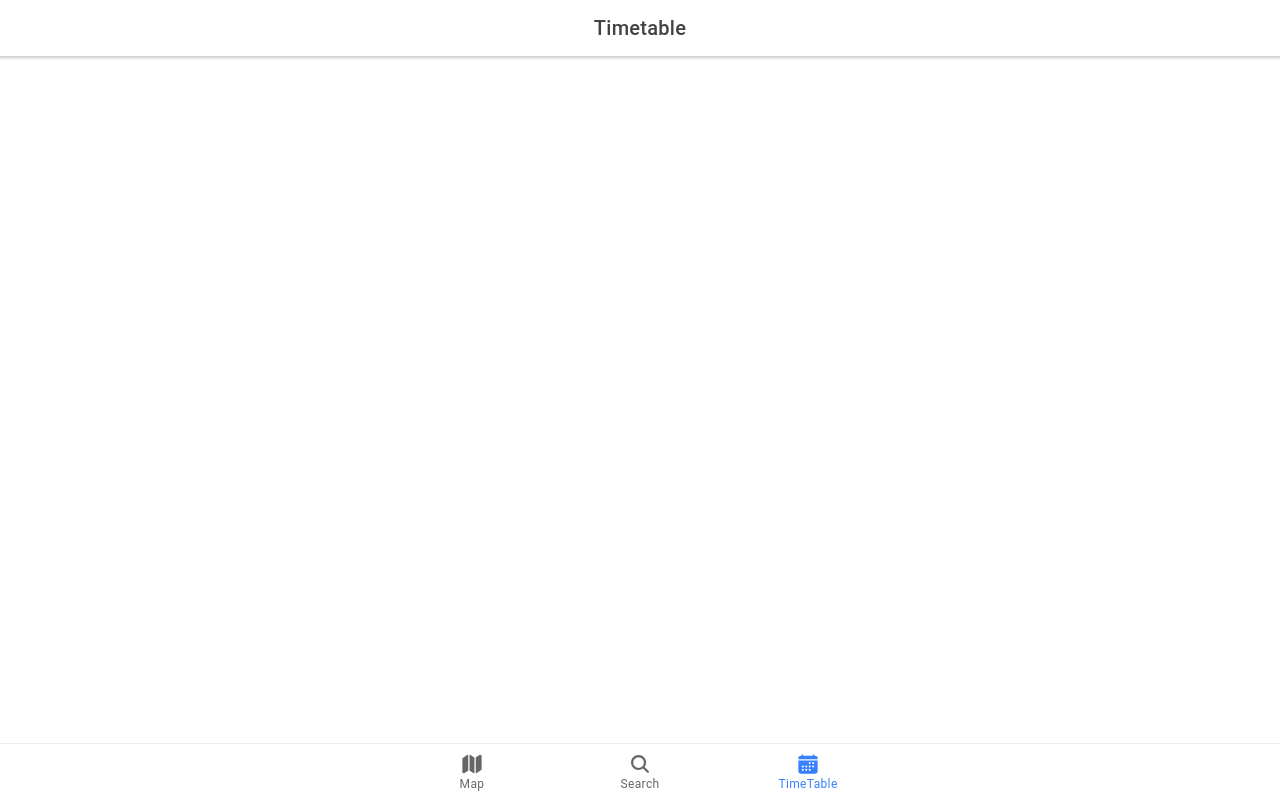
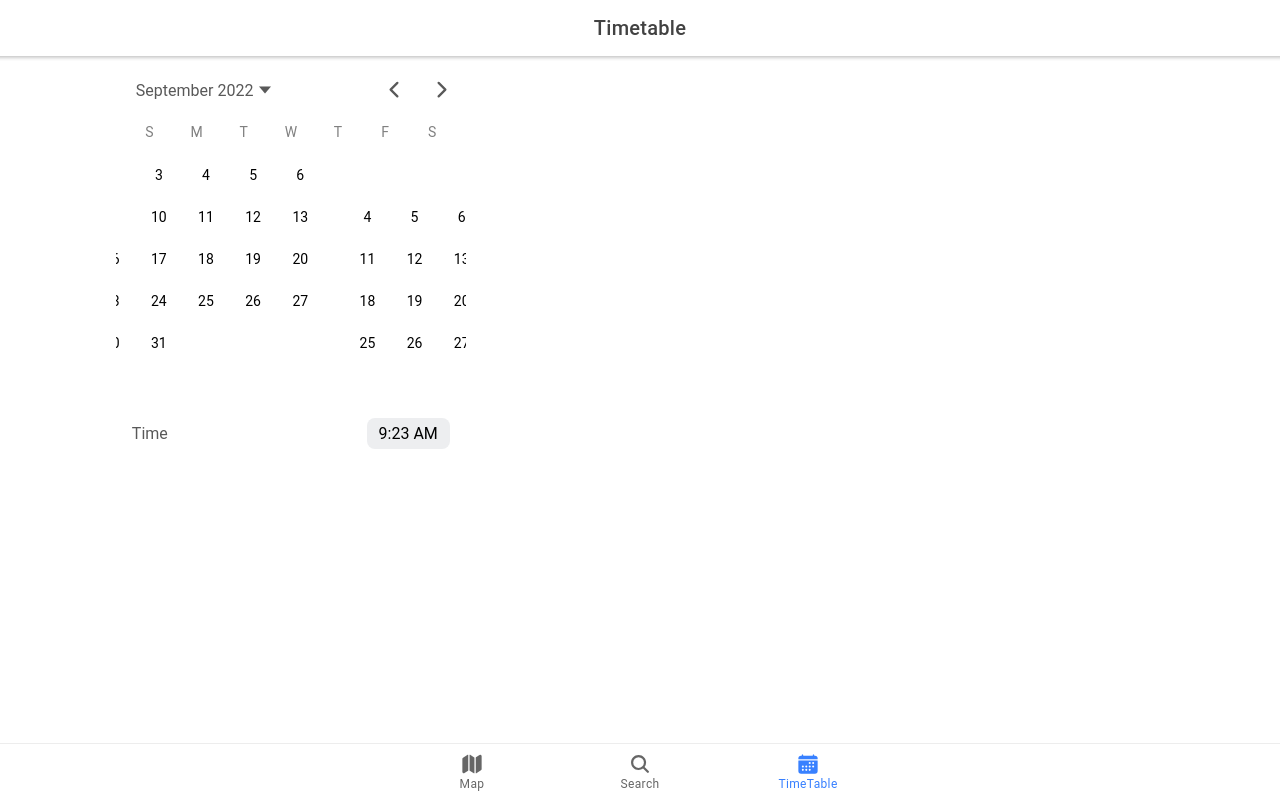
Before and after one commit to Darlane1/cdu-map, a React (Create React App) app: page /tab3 in a window 1280 px wide. Built offline with nearby package versions, Linux system fonts and the light colour scheme; no server answers; sample sign-in values are in the browser's storage.

Commit message:
trying to test firebase
added some javascript

```diff
--- a/firebase.js
+++ b/firebase.js
@@ -3,6 +3,7 @@
 // Import the functions you need from the SDKs you need
 import { initializeApp } from "firebase/app";
 import { getAnalytics } from "firebase/analytics";
+import {getFirestore} from "@firebase/firestore"
 // TODO: Add SDKs for Firebase products that you want to use
 // https://firebase.google.com/docs/web/setup#available-libraries
 
@@ -20,4 +21,6 @@ const firebaseConfig = {
 
 // Initialize Firebase
 const app = initializeApp(firebaseConfig);
+export const db = getFirestore(app)
 const analytics = getAnalytics(app);
+const firestore = getFirestore(app)
--- a/package.json
+++ b/package.json
@@ -7,6 +7,7 @@
     "@awesome-cordova-plugins/sqlite": "^5.46.0",
     "@capacitor/app": "4.0.1",
     "@capacitor/core": "^4.1.0",
+    "@capacitor/google-maps": "^4.3.0",
     "@capacitor/haptics": "4.0.1",
     "@capacitor/keyboard": "4.0.1",
     "@capacitor/status-bar": "4.0.1",
--- a/src/App.tsx
+++ b/src/App.tsx
@@ -60,6 +60,7 @@ const cdubase = initializeApp(FirebaseConfig);
 setupIonicReact();
 
 const App: React.FC = () => (
+
   <IonApp>
     <IonReactRouter>
       <IonTabs>
--- /dev/null
+++ b/src/components/AppComponents.tsx
@@ -0,0 +1,12 @@
+import App from "../App";
+
+
+function AppComponents(){
+
+  function buttonClick(){
+    alert('Hi!')
+  }
+
+}
+
+  export default AppComponents;
--- a/src/index.tsx
+++ b/src/index.tsx
@@ -3,6 +3,9 @@ import { createRoot } from 'react-dom/client';
 import App from './App';
 import * as serviceWorkerRegistration from './serviceWorkerRegistration';
 import reportWebVitals from './reportWebVitals';
+
+//seriously unsure if i should be putting this here?
+import { initializeApp } from 'firebase/app';
 
 const container = document.getElementById('root');
 const root = createRoot(container!);
--- a/src/pages/Tab1.tsx
+++ b/src/pages/Tab1.tsx
@@ -18,22 +18,22 @@ const Tab1: React.FC = () => {
       <IonContent fullscreen>
         <IonHeader collapse="condense">
           <IonToolbar>
-
           </IonToolbar>
         </IonHeader>
+
         <ExploreContainer name="Map" />
-      </IonContent>
-
         <IonGrid>
           <IonRow>
-        <IonCol>
+            <IonCol></IonCol>
+            <IonCol size='10'>
               <IonItem>
                 There should be a map here
               </IonItem>
             </IonCol>
+            <IonCol></IonCol>
           </IonRow>
         </IonGrid>
-
+      </IonContent>
     </IonPage>
   );
 };
--- a/src/pages/Tab2.tsx
+++ b/src/pages/Tab2.tsx
@@ -2,9 +2,14 @@ import { IonContent, IonHeader, IonPage, IonSearchbar, IonTitle, IonToolbar, Ion
 import { connectFunctionsEmulator } from 'firebase/functions';
 import { trashBin } from 'ionicons/icons';
 import ExploreContainer from '../components/ExploreContainer';
+//not working// import AppComponents from '../components/AppComponents';
 import './Tab2.css';
+import React from 'react';
 
-
+//javascript
+function buttonClick(){
+  alert('Hi!')
+}
 
 //Pages are split into a 12 column grid//
 const Tab2: React.FC = () => {
@@ -20,6 +25,7 @@ const Tab2: React.FC = () => {
         <IonHeader collapse="condense">
         </IonHeader>
 
+        <ExploreContainer name="Search" />
 
         <IonGrid>
           <IonRow>
@@ -58,12 +64,12 @@ const Tab2: React.FC = () => {
           <IonRow>
           <IonCol></IonCol>
             <IonCol size="10" class="ion-text-center">
-          <IonButton >This is a button</IonButton>
+              <IonButton onClick={buttonClick}>This is a button</IonButton>
             </IonCol>
             <IonCol></IonCol>
           </IonRow>
 
-      <IonRow id="cards">
+      <IonRow id="searchResult" style={{display:"none"}}>
         <IonCol>
           <h1>TEST</h1>
         </IonCol>
@@ -72,9 +78,6 @@ const Tab2: React.FC = () => {
     </IonGrid>
 
 
-
-
-        <ExploreContainer name="Search" />
       </IonContent>
     </IonPage>
   );
--- a/src/pages/Tab3.tsx
+++ b/src/pages/Tab3.tsx
@@ -1,4 +1,4 @@
-import { IonContent, IonHeader, IonPage, IonTitle, IonToolbar } from '@ionic/react';
+import { IonContent, IonHeader, IonPage, IonTitle, IonToolbar, IonDatetime, IonGrid, IonRow, IonCol, IonItem } from '@ionic/react';
 import ExploreContainer from '../components/ExploreContainer';
 import './Tab3.css';
 
@@ -17,9 +17,23 @@ const Tab3: React.FC = () => {
             <IonTitle size="large">Tab 3</IonTitle>
           </IonToolbar>
         </IonHeader>
+        <ExploreContainer name="Timetable"></ExploreContainer>
 
-        <ExploreContainer name="Timetable" />
+        <IonGrid>
+          <IonRow>
+            <IonCol></IonCol>
+            <IonCol size='10'>
+
+                <IonDatetime></IonDatetime>
+
+                </IonCol>
+            <IonCol></IonCol>
+          </IonRow>
+        </IonGrid>
+
       </IonContent>
+
+
     </IonPage>
   );
 };
```
Also changed, not shown: 1 other file (tests, documents, lock files or other folders). Lines whose indentation alone changed are shown as unchanged.
